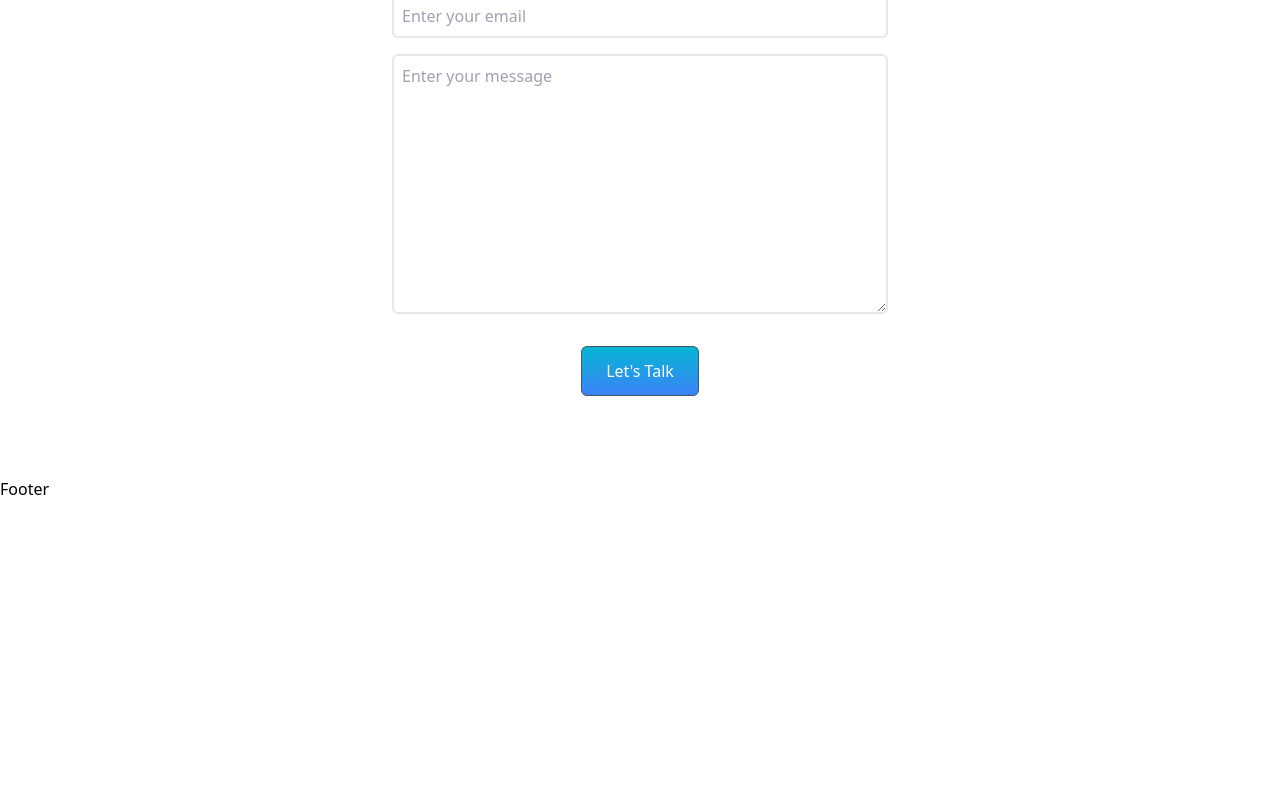
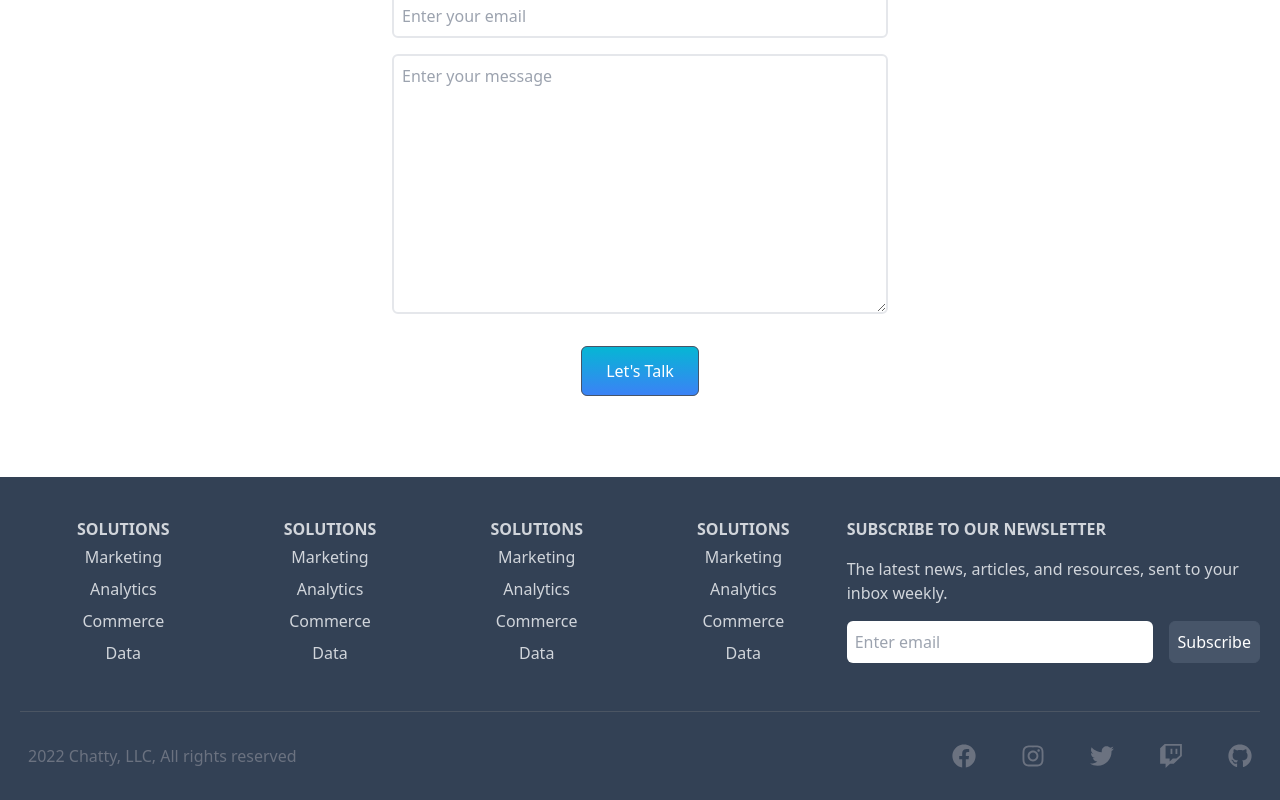
Before and after one commit to pki071120/Tailwind-Chatty-fastcampus, a React (Create React App) app: page / in a window 1280 px wide. Shown: the part 4077-4877 px from the top of the page. Before the commit the page ends 4578 px from the top, so only its background shows below. Built offline with nearby package versions, Linux system fonts and the light colour scheme.

Commit message:
Add Footer

```diff
--- a/src/components/Footer.js
+++ b/src/components/Footer.js
@@ -1,7 +1,76 @@
 import React from "react";
+import {
+	FaFacebook,
+	FaInstagram,
+	FaTwitter,
+	FaGithub,
+	FaTwitch,
+} from "react-icons/fa";
 
 const Footer = () => {
-	return <div>Footer</div>;
+	return (
+		<footer name="footer" className="w-full px-2 bg-slate-700 text-gray-300">
+			<div className="max-w-[1240px] mx-auto grid gird-cols-2 md:grid-cols-6 border-b border-gray-600 py-8">
+				<div className="text-center">
+					<h6 className="pt-2 font-bold uppercase">Solutions</h6>
+					<ul>
+						<li className="py-1">Marketing</li>
+						<li className="py-1">Analytics</li>
+						<li className="py-1">Commerce</li>
+						<li className="py-1">Data</li>
+					</ul>
+				</div>
+				<div className="text-center">
+					<h6 className="pt-2 font-bold uppercase">Solutions</h6>
+					<ul>
+						<li className="py-1">Marketing</li>
+						<li className="py-1">Analytics</li>
+						<li className="py-1">Commerce</li>
+						<li className="py-1">Data</li>
+					</ul>
+				</div>
+				<div className="text-center">
+					<h6 className="pt-2 font-bold uppercase">Solutions</h6>
+					<ul>
+						<li className="py-1">Marketing</li>
+						<li className="py-1">Analytics</li>
+						<li className="py-1">Commerce</li>
+						<li className="py-1">Data</li>
+					</ul>
+				</div>
+				<div className="text-center">
+					<h6 className="pt-2 font-bold uppercase">Solutions</h6>
+					<ul>
+						<li className="py-1">Marketing</li>
+						<li className="py-1">Analytics</li>
+						<li className="py-1">Commerce</li>
+						<li className="py-1">Data</li>
+					</ul>
+				</div>
+				<div className="col-span-2 pt-8 md:pt-2">
+					<p className="font-bold uppercase">Subscribe to our newsletter</p>
+					<p className="py-4">
+						The latest news, articles, and resources, sent to your inbox weekly.
+					</p>
+					<form className="flex flex-col sm:flex-row">
+						<input
+							className="w-full p-2 rounded-md mb-4 mr-4"
+							type="email"
+							placeholder="Enter email"
+						/>
+						<button className="p-2 mb-4">Subscribe</button>
+					</form>
+				</div>
+			</div>
+
+			<div className="flex flex-col max-w-[1240px] px-2 py-4 mx-auto justify-between sm:flex-row text-center text-gray-500">
+				<p className="py-4">2022 Chatty, LLC, All rights reserved</p>
+				<div className="flex justify-between sm:w-[300px] py-4 text-2xl">
+					<FaFacebook /> <FaInstagram /> <FaTwitter /> <FaTwitch /> <FaGithub />
+				</div>
+			</div>
+		</footer>
+	);
 };
 
 export default Footer;
```
